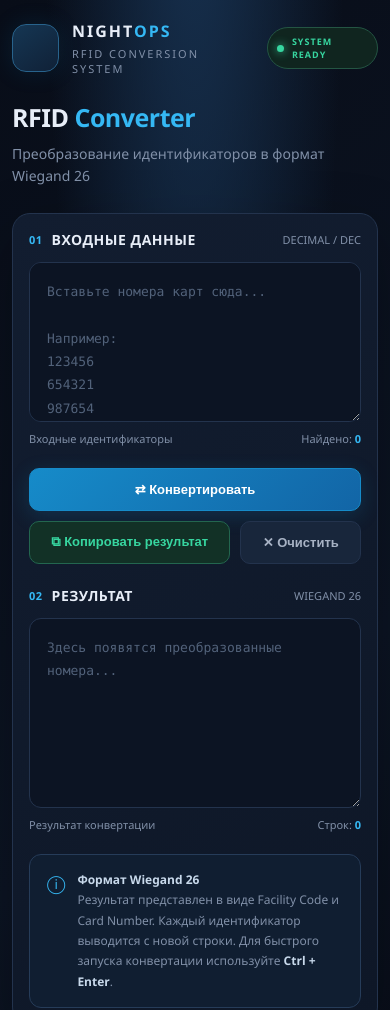
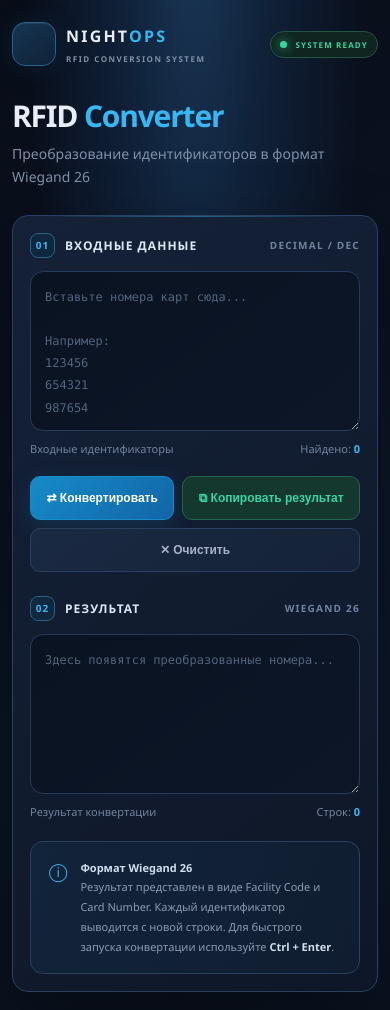
Before and after one commit to KrasniyPerec/rfid-converter, a plain HTML site: page index.html in a window 390 px wide. Shown: the top 1010 px of the page. Drawn offline with Linux system fonts and the light colour scheme.

Commit message:
Update index.html

```diff
--- a/index.html
+++ b/index.html
@@ -10,7 +10,7 @@
     --bg: #080d18;
     --panel: #111a2b;
     --panel2: #0c1423;
-    --border: #23334d;
+    --border: #263a56;
     --text: #e8eef8;
     --muted: #8190a8;
     --accent: #35b8f4;
@@ -18,23 +18,22 @@
     --red: #ff647c;
 }
 
-* {
-    box-sizing: border-box;
-}
+* { box-sizing: border-box; }
 
 body {
     margin: 0;
     min-height: 100vh;
-    padding: 35px 18px;
+    padding: 38px 20px 28px;
+    color: var(--text);
     font-family: "Segoe UI", Arial, sans-serif;
-    color: var(--text);
     background:
-        radial-gradient(ellipse at 50% -20%, #183454 0%, transparent 55%),
-        linear-gradient(145deg, #080d18, #0c1423 65%, #080d18);
+        radial-gradient(ellipse at 50% -18%, #1b3c5d 0%, #102139 28%, transparent 62%),
+        radial-gradient(ellipse at 100% 75%, #10233b55 0%, transparent 42%),
+        linear-gradient(145deg, #080d18, #0b1423 58%, #080d18);
 }
 
 .container {
-    max-width: 1050px;
+    width: min(100%, 1080px);
     margin: 0 auto;
 }
 
@@ -44,65 +43,61 @@ body {
     display: flex;
     align-items: center;
     justify-content: space-between;
-    margin-bottom: 30px;
-    gap: 15px;
+    gap: 18px;
+    margin-bottom: 42px;
 }
 
 .brand {
     display: flex;
     align-items: center;
-    gap: 13px;
+    gap: 14px;
 }
 
 .brand-icon {
-    width: 48px;
-    height: 48px;
-    display: grid;
-    place-items: center;
+    width: 50px;
+    height: 50px;
+    flex: 0 0 50px;
     border: 1px solid #28638c;
-    border-radius: 14px;
+    border-radius: 15px;
     background: linear-gradient(145deg, #153653, #102137);
-    color: var(--accent);
-    font-size: 19px;
-    font-weight: 900;
-    letter-spacing: -1px;
-    text-shadow: 0 0 12px #35b8f4;
-    box-shadow: 0 0 25px #1686c322;
+    box-shadow: 0 0 28px #1686c322, inset 0 1px 0 #ffffff12;
 }
 
 .brand-name {
     font-size: 19px;
     font-weight: 800;
-    letter-spacing: 2px;
+    letter-spacing: 2.2px;
 }
 
 .brand-subtitle {
-    margin-top: 4px;
-    font-size: 11px;
+    margin-top: 6px;
     color: var(--muted);
-    letter-spacing: 2px;
+    font-size: 10px;
+    letter-spacing: 2.3px;
+    font-weight: 600;
 }
 
-/* SYSTEM STATUS */
+/* STATUS */
 
 .status {
-    display: flex;
+    display: inline-flex;
     align-items: center;
-    gap: 8px;
-    padding: 8px 13px;
+    gap: 9px;
+    padding: 9px 14px;
     border: 1px solid var(--border);
-    border-radius: 30px;
-    font-size: 11px;
-    font-weight: 700;
-    letter-spacing: 1px;
-    transition: 0.25s;
+    border-radius: 999px;
+    background: #111a2b;
+    font-size: 10px;
+    font-weight: 800;
+    letter-spacing: 1.15px;
+    transition: .25s;
 }
 
 .status-dot {
     width: 7px;
     height: 7px;
     border-radius: 50%;
-    transition: 0.25s;
+    transition: .25s;
 }
 
 .status[data-state="ready"],
@@ -115,7 +110,7 @@ body {
 .status[data-state="ready"] .status-dot,
 .status[data-state="success"] .status-dot {
     background: var(--green);
-    box-shadow: 0 0 10px var(--green);
+    box-shadow: 0 0 11px var(--green);
 }
 
 .status[data-state="processing"] {
@@ -127,7 +122,7 @@ body {
 .status[data-state="processing"] .status-dot {
     background: var(--accent);
     box-shadow: 0 0 12px var(--accent);
-    animation: pulse 0.7s infinite alternate;
+    animation: pulse .7s infinite alternate;
 }
 
 .status[data-state="error"] {
@@ -153,70 +148,91 @@ body {
 }
 
 @keyframes pulse {
-    from { opacity: 0.45; }
+    from { opacity: .35; }
     to { opacity: 1; }
 }
 
 /* TITLE */
 
 .page-title {
-    margin-bottom: 25px;
+    margin-bottom: 26px;
 }
 
 .page-title h1 {
-    margin: 0 0 9px;
-    font-size: clamp(25px, 4vw, 34px);
-    font-weight: 750;
-    letter-spacing: -0.5px;
+    margin: 0 0 10px;
+    font-size: clamp(30px, 4.5vw, 42px);
+    line-height: 1.08;
+    letter-spacing: -1.2px;
+    font-weight: 760;
 }
 
-.page-title h1 span {
-    color: var(--accent);
-}
+.page-title h1 span { color: var(--accent); }
 
 .page-title p {
     margin: 0;
     color: var(--muted);
     font-size: 14px;
-    line-height: 1.6;
+    line-height: 1.65;
 }
 
 /* WORKSPACE */
 
 .workspace {
-    padding: 25px;
-    border: 1px solid var(--border);
-    border-radius: 18px;
-    background: linear-gradient(145deg, #121d30, #0e1727);
-    box-shadow: 0 20px 60px #00000045;
+    position: relative;
+    overflow: hidden;
+    padding: 28px;
+    border: 1px solid #2a405e;
+    border-radius: 20px;
+    background: linear-gradient(145deg, #142137, #0e1727);
+    box-shadow: 0 24px 70px #00000050;
+}
+
+.workspace::before {
+    content: "";
+    position: absolute;
+    top: 0;
+    left: 8%;
+    right: 8%;
+    height: 1px;
+    background: linear-gradient(90deg, transparent, #35b8f477, transparent);
+    pointer-events: none;
 }
 
 .section-heading {
     display: flex;
+    align-items: center;
     justify-content: space-between;
-    align-items: center;
+    gap: 12px;
     margin-bottom: 13px;
-    gap: 10px;
 }
 
 .section-title {
     display: flex;
     align-items: center;
-    gap: 9px;
-    font-size: 14px;
-    font-weight: 700;
-    letter-spacing: 0.5px;
+    gap: 10px;
+    color: #dce7f5;
+    font-size: 12px;
+    font-weight: 800;
+    letter-spacing: 1.05px;
 }
 
 .section-number {
+    display: inline-grid;
+    place-items: center;
+    width: 25px;
+    height: 25px;
+    border: 1px solid #28638c;
+    border-radius: 8px;
+    background: #10283d;
     color: var(--accent);
-    font-size: 11px;
-    font-weight: 800;
+    font-size: 10px;
 }
 
 .section-hint {
-    color: var(--muted);
-    font-size: 11px;
+    color: #70839e;
+    font-size: 10px;
+    font-weight: 700;
+    letter-spacing: 1.25px;
 }
 
 textarea {
@@ -224,24 +240,22 @@ textarea {
     width: 100%;
     min-height: 190px;
     resize: vertical;
-    padding: 17px;
-    border: 1px solid var(--border);
-    border-radius: 12px;
+    padding: 18px 19px;
+    border: 1px solid #263b57;
+    border-radius: 13px;
     outline: none;
-    background: var(--panel2);
+    background: linear-gradient(145deg, #0a1322, #0c1626);
     color: var(--text);
     font-family: Consolas, "Courier New", monospace;
-    font-size: 14px;
-    line-height: 1.8;
-    transition: border-color 0.2s, box-shadow 0.2s;
+    font-size: 13px;
+    line-height: 1.85;
+    transition: .2s;
 }
 
-textarea::placeholder {
-    color: #52627a;
-}
+textarea::placeholder { color: #53647d; }
 
 textarea:focus {
-    border-color: var(--accent);
+    border-color: #278fc3;
     box-shadow: 0 0 0 3px #1686c322;
 }
 
@@ -253,14 +267,15 @@ textarea:focus {
 .meta-row {
     display: flex;
     justify-content: space-between;
-    margin-top: 9px;
-    color: var(--muted);
+    gap: 12px;
+    margin-top: 10px;
+    color: #71839c;
     font-size: 11px;
 }
 
 .meta-row strong {
     color: var(--accent);
-    font-weight: 600;
+    font-weight: 700;
 }
 
 /* BUTTONS */
@@ -269,37 +284,35 @@ textarea:focus {
     display: flex;
     flex-wrap: wrap;
     gap: 10px;
-    margin: 22px 0;
+    margin: 23px 0 27px;
 }
 
 button {
-    min-height: 43px;
-    padding: 0 19px;
-    border: 1px solid var(--border);
+    min-height: 44px;
+    padding: 0 18px;
+    border: 1px solid #2a405e;
     border-radius: 10px;
-    background: #18263b;
-    color: var(--text);
-    font-size: 13px;
-    font-weight: 650;
+    background: linear-gradient(145deg, #1a2a42, #152238);
+    color: #dce7f5;
+    font-size: 12px;
+    font-weight: 700;
     cursor: pointer;
-    transition: 0.2s;
+    transition: .2s;
 }
 
 button:hover {
-    border-color: #42658a;
-    background: #20334e;
     transform: translateY(-1px);
+    border-color: #45698f;
+    background: #223752;
 }
 
-button:active {
-    transform: translateY(0);
-}
+button:active { transform: translateY(0); }
 
 .primary-btn {
     border-color: #168bc9;
     background: linear-gradient(135deg, #168bc9, #1265a6);
     color: white;
-    box-shadow: 0 5px 20px #168bc933;
+    box-shadow: 0 6px 22px #168bc933;
 }
 
 .primary-btn:hover {
@@ -309,13 +322,13 @@ button:active {
 
 .copy-btn {
     border-color: #23664f;
-    background: #123126;
+    background: #15382e;
     color: var(--green);
 }
 
 .copy-btn:hover {
     border-color: #37a77d;
-    background: #194332;
+    background: #1b493a;
 }
 
 .clear-btn {
@@ -328,11 +341,11 @@ button:active {
 .info-panel {
     display: flex;
     align-items: flex-start;
-    gap: 12px;
-    padding: 15px 17px;
-    border: 1px solid #263c59;
-    border-radius: 12px;
-    background: #101e31;
+    gap: 13px;
+    padding: 16px 18px;
+    border: 1px solid #29415f;
+    border-radius: 13px;
+    background: linear-gradient(110deg, #12243a, #101d30);
 }
 
 .info-icon {
@@ -341,71 +354,50 @@ button:active {
 }
 
 .info-text {
-    color: var(--muted);
-    font-size: 12px;
-    line-height: 1.7;
+    color: #8c9bb0;
+    font-size: 11px;
+    line-height: 1.8;
 }
 
-.info-text strong {
-    color: #c8d9eb;
-}
+.info-text strong { color: #d0deed; }
 
 /* FOOTER */
 
 .footer {
     display: flex;
     justify-content: space-between;
-    gap: 12px;
-    margin-top: 23px;
-    color: #596a82;
-    font-size: 11px;
-    letter-spacing: 0.5px;
+    gap: 14px;
+    margin-top: 22px;
+    color: #5f718a;
+    font-size: 10px;
+    letter-spacing: 1.1px;
 }
 
-.footer span:last-child {
-    color: #7187a3;
-}
+.footer span:last-child { color: #7187a3; }
 
 /* MOBILE */
 
-@media (max-width: 600px) {
-    body {
-        padding: 20px 12px;
+@media (max-width: 640px) {
+    body { padding: 22px 12px 20px; }
+    .header { margin-bottom: 34px; }
+    .brand { gap: 10px; }
+    .brand-icon {
+        width: 44px;
+        height: 44px;
+        flex-basis: 44px;
+        border-radius: 13px;
     }
+    .brand-name { font-size: 16px; }
+    .brand-subtitle { font-size: 8px; letter-spacing: 1.5px; }
+    .status { padding: 7px 9px; font-size: 8px; }
+    .workspace { padding: 17px; border-radius: 16px; }
+    textarea { min-height: 160px; padding: 14px; font-size: 12px; }
+    .output-area { min-height: 160px; }
+    .actions { gap: 8px; margin: 20px 0 24px; }
+    .actions button { flex: 1 1 auto; padding: 0 12px; }
+    .clear-btn { margin-left: 0; }
+    .footer { flex-direction: column; gap: 7px; }
 
-    .header {
-        margin-bottom: 24px;
-    }
-
-    .workspace {
-        padding: 16px;
-    }
-
-    .brand-name {
-        font-size: 16px;
-    }
-
-    .status {
-        padding: 7px 9px;
-        font-size: 9px;
-    }
-
-    textarea {
-        min-height: 160px;
-        font-size: 13px;
-    }
-
-    .actions button {
-        flex: 1 1 auto;
-    }
-
-    .clear-btn {
-        margin-left: 0;
-    }
-
-    .footer {
-        flex-direction: column;
-    }
 }
 </style>
 </head>
```
